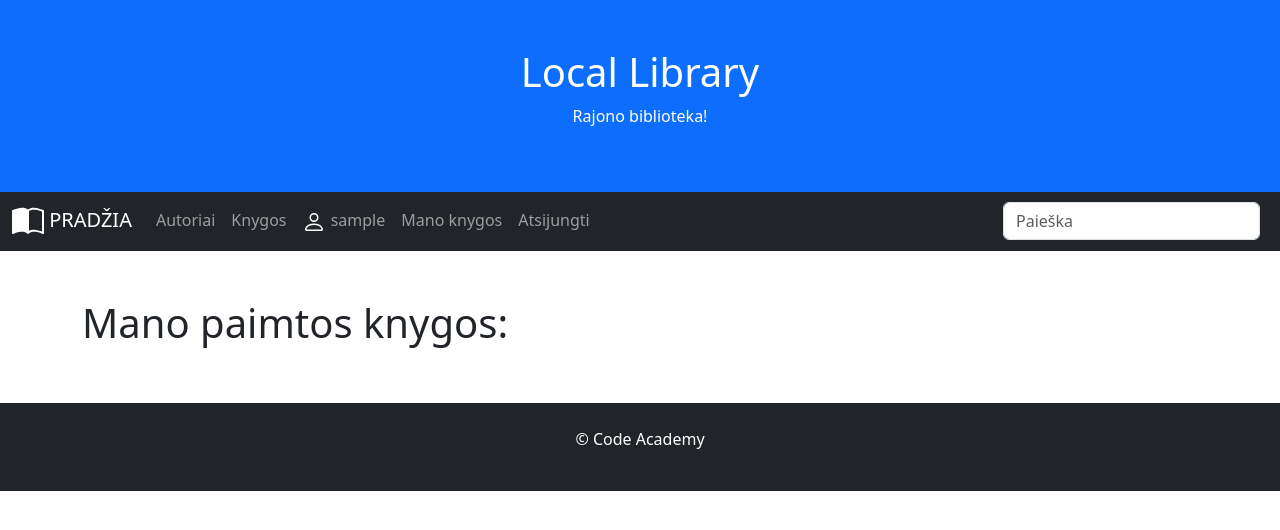
After one commit to DonatasNoreika/library_20250210, a Django app: page /library/mycopies/ in a window 1280 px wide. The commit adds this page. Shown: the top 530 px of the page. Run offline with Django 5.2, Linux system fonts and the light colour scheme; the visitor is signed in with stand-in values (Sample User, id 1); data that the repository does not hold is empty.

Commit message:
7: Svetainėje įdėtas puslapis "mycopies"

```diff
--- a/mysite/library/templates/base.html
+++ b/mysite/library/templates/base.html
@@ -46,6 +46,9 @@
                     </a>
                 </li>
                 <li class="nav-item">
+                    <a class="nav-link" href="{% url 'mycopies' %}">Mano knygos</a>
+                </li>
+                <li class="nav-item">
                     <form method="post" action="{% url 'logout' %}">
                         {% csrf_token %}
                         <button class="nav-link" type="submit">Atsijungti</button>
--- /dev/null
+++ b/mysite/library/templates/my_copies.html
@@ -0,0 +1,10 @@
+{% extends "base.html" %}
+
+{% block "title" %}Mano knygos{% endblock %}
+
+{% block "content" %}
+<h1>Mano paimtos knygos:</h1>
+{% for copy in copies %}
+<p>{{ copy }}</p>
+{% endfor %}
+{% endblock %}
--- a/mysite/library/urls.py
+++ b/mysite/library/urls.py
@@ -7,5 +7,6 @@ urlpatterns = [
     path('authors/<int:author_id>', views.author, name="author"),
     path('books/', views.BookListView.as_view(), name="books"),
     path('books/<int:pk>', views.BookDetailView.as_view(), name="book"),
+    path('mycopies/', views.MyBookInstanceListView.as_view(), name='mycopies'),
     path('search/', views.search, name="search"),
 ]
--- a/mysite/library/views.py
+++ b/mysite/library/views.py
@@ -3,6 +3,8 @@ from .models import Book, BookInstance, Author
 from django.views import generic
 from django.core.paginator import Paginator
 from django.db.models import Q
+from django.contrib.auth.mixins import LoginRequiredMixin
+
 
 # Create your views here.
 
@@ -65,3 +67,12 @@ def search(request):
         "authors": author_search_results,
     }
     return render(request, template_name="search.html", context=context)
+
+
+class MyBookInstanceListView(LoginRequiredMixin, generic.ListView):
+    model = BookInstance
+    template_name = "my_copies.html"
+    context_object_name = "copies"
+
+    def get_queryset(self):
+        return BookInstance.objects.filter(reader=self.request.user)
```
